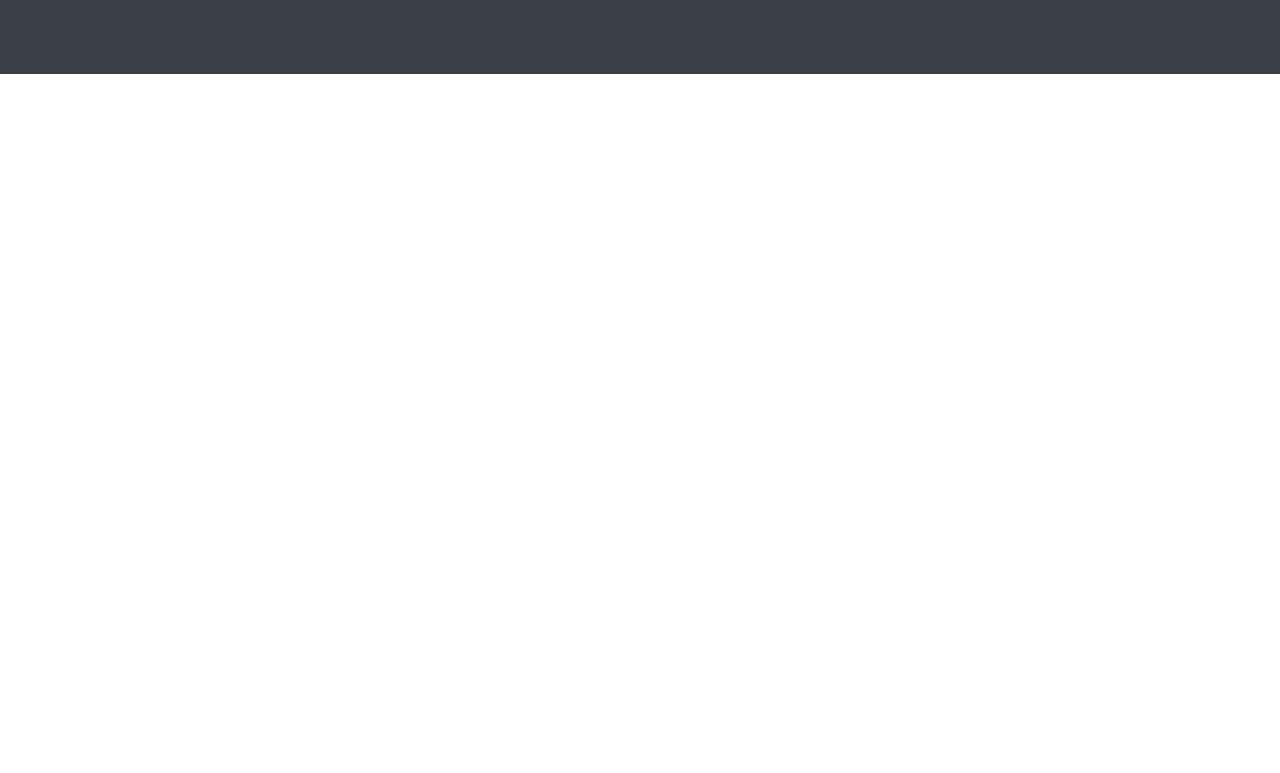
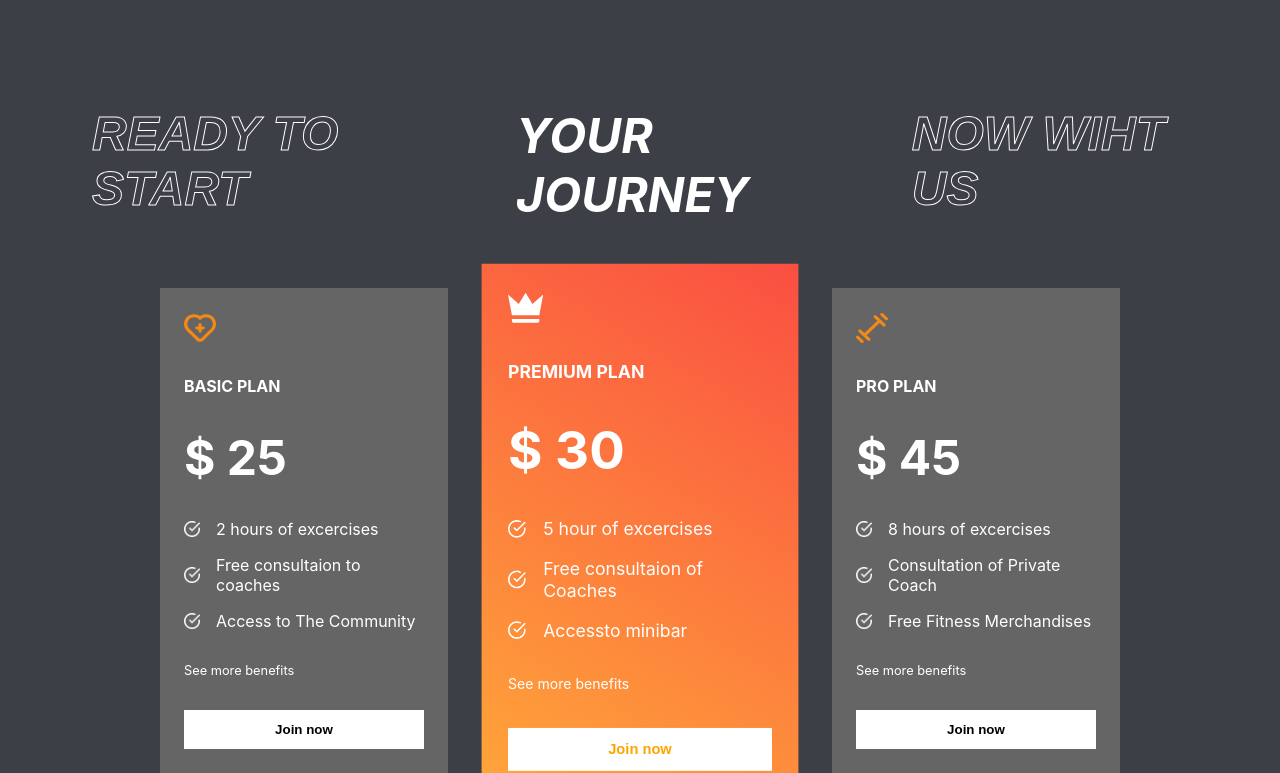
Before and after one commit to pearl0304/FIT-CLUB, a React (Create React App) app: page / in a window 1280 px wide. Shown: the part 1729-2502 px from the top of the page. Before the commit the page ends 1803 px from the top, so only its background shows below. Built offline with nearby package versions, Linux system fonts and the light colour scheme.

Commit message:
feat: Plans component

```diff
--- a/src/App.js
+++ b/src/App.js
@@ -2,12 +2,14 @@
 import { Hero } from "./components/Hero/Hero";
 import { Progrmas } from "./components/Programs/Progrmas";
 import { Reasons } from "./components/Reasons/Reasons";
+import { Plans } from "./components/Plans/Plans";
 function App() {
   return (
     <div className="App">
       <Hero />
       <Progrmas />
       <Reasons />
+      <Plans />
     </div>
   );
 }
--- /dev/null
+++ b/src/components/Plans/Plans.css
@@ -0,0 +1,74 @@
+.plans-container {
+  margin: -4rem 30px 0px 30px;
+  padding: 0 2rem;
+  display: flex;
+  flex-direction: column;
+  gap: 4rem;
+  position: relative;
+}
+
+.plans {
+  display: flex;
+  align-items: center;
+  justify-content: center;
+  gap: 3rem;
+}
+
+.plan {
+  display: flex;
+  flex-direction: column;
+  background: var(--caloryCard);
+  color: white;
+  gap: 2rem;
+  padding: 1.5rem;
+  width: 15rem;
+}
+
+.plan:nth-child(2) {
+  background: var(--planCard);
+  transform: scale(1.1);
+}
+
+.plan > svg {
+  fill: var(--orange);
+  width: 2rem;
+  height: 2rem;
+}
+
+.plan > :nth-child(2) {
+  font-size: 1rem;
+  font-weight: bold;
+}
+
+.plan > :nth-child(3) {
+  font-size: 3rem;
+  font-weight: bold;
+}
+
+.plan > :nth-child(5) {
+  font-size: 0.8rem;
+}
+
+.features {
+  display: flex;
+  flex-direction: column;
+  gap: 1rem;
+}
+
+.feature {
+  display: flex;
+  align-items: center;
+  gap: 1rem;
+}
+
+.feature > img {
+  width: 1rem;
+}
+
+.plans > :nth-child(2) > svg {
+  fill: white;
+}
+
+.plans > :nth-child(2) > button {
+  color: orange;
+}
--- /dev/null
+++ b/src/components/Plans/Plans.jsx
@@ -0,0 +1,37 @@
+import React from "react";
+import "./Plans.css";
+import { plansData } from "../../data/plansData";
+import whiteTick from "../../assets/whiteTick.png";
+
+export const Plans = () => {
+  return (
+    <div className="plans-container">
+      <div className="programs-header">
+        <span className="stroke-text">READY TO START</span>
+        <span>YOUR JOURNEY</span>
+        <span className="stroke-text">NOW WIHT US</span>
+      </div>
+      <div className="plans">
+        {plansData.map((plan, index) => (
+          <div className="plan" key={index}>
+            {plan.icon}
+            <span>{plan.name}</span>
+            <span>$ {plan.price}</span>
+            <div className="features">
+              {plan.features.map((feature, index) => (
+                <div className="feature">
+                  <img src={whiteTick} alt="whiteTick"></img>
+                  <span key={index}>{feature}</span>
+                </div>
+              ))}
+            </div>
+            <div>
+              <span>See more benefits </span>
+            </div>
+            <button className="btn">Join now</button>
+          </div>
+        ))}
+      </div>
+    </div>
+  );
+};
--- a/src/components/Programs/Programs.css
+++ b/src/components/Programs/Programs.css
@@ -63,6 +63,6 @@
 }
 
 .category:hover {
-  background-color: var(--planCard);
+  background: var(--planCard);
   cursor: pointer;
 }
--- a/src/components/Reasons/Reasons.jsx
+++ b/src/components/Reasons/Reasons.jsx
@@ -26,27 +26,27 @@
         </div>
         <div className="details-r">
           <div>
-            <img src={tick} alt=""></img>
+            <img src={tick} alt="target"></img>
             <span>OVER 140+ EXPERT COACHS</span>
           </div>
           <div>
-            <img src={tick} alt=""></img>
+            <img src={tick} alt="target"></img>
             <span>TRAIN SMARTER AND FASTER THAN BEFORE</span>
           </div>
           <div>
-            <img src={tick} alt=""></img>
+            <img src={tick} alt="target"></img>
             <span>1 FREE PROGRAM FOR NEW MEMBER</span>
           </div>
           <div>
-            <img src={tick} alt=""></img>
+            <img src={tick} alt="target"></img>
             <span>RELIABLE PARTNER</span>
           </div>
         </div>
         <span id="partner-title">OUR PARTNERS</span>
         <div className="partners">
-          <img src={nb}></img>
-          <img src={adidas}></img>
-          <img src={nike}></img>
+          <img src={nb} alt="logo"></img>
+          <img src={adidas} alt="logo"></img>
+          <img src={nike} alt="logo"></img>
         </div>
       </div>
     </div>
```
